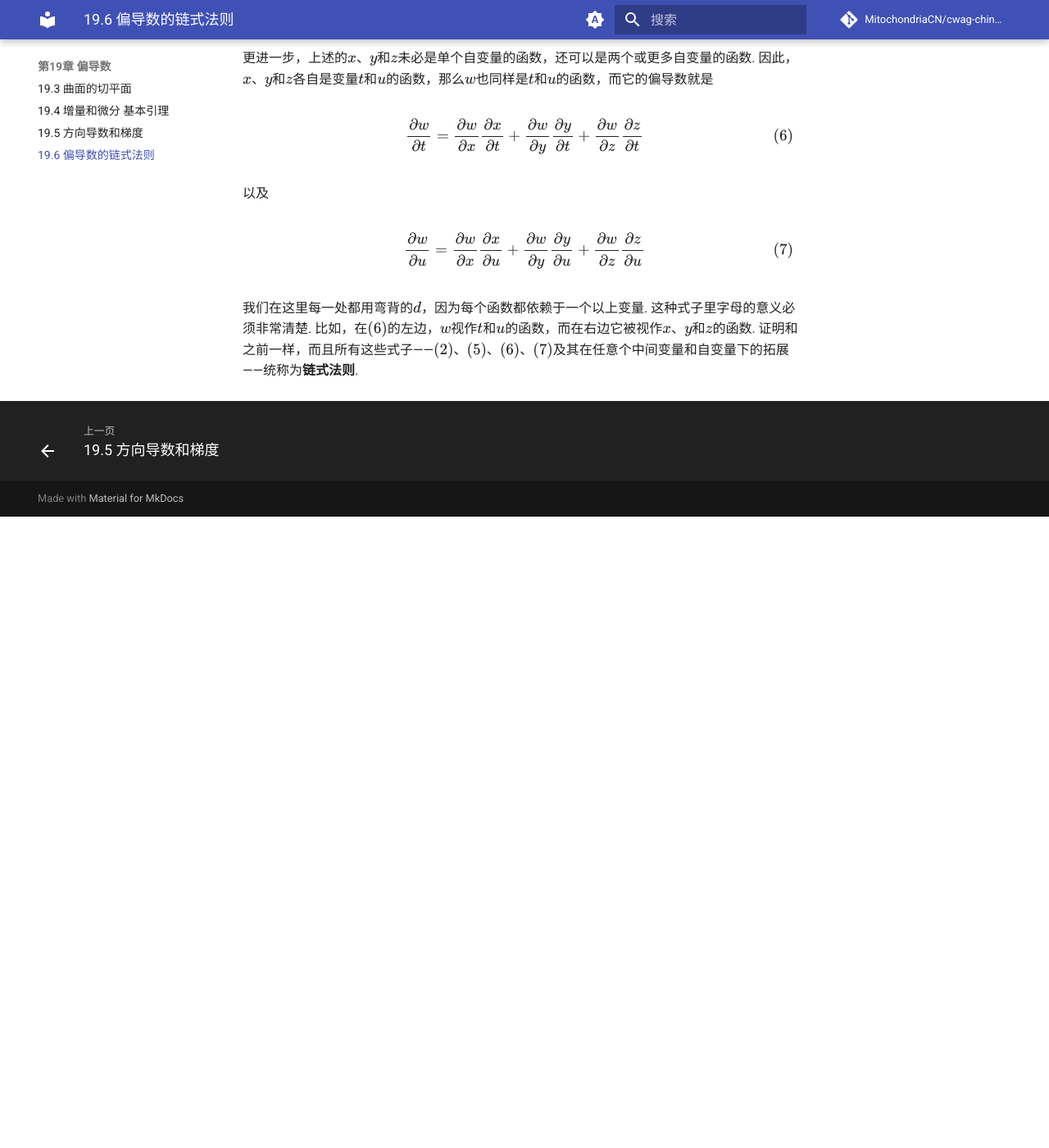
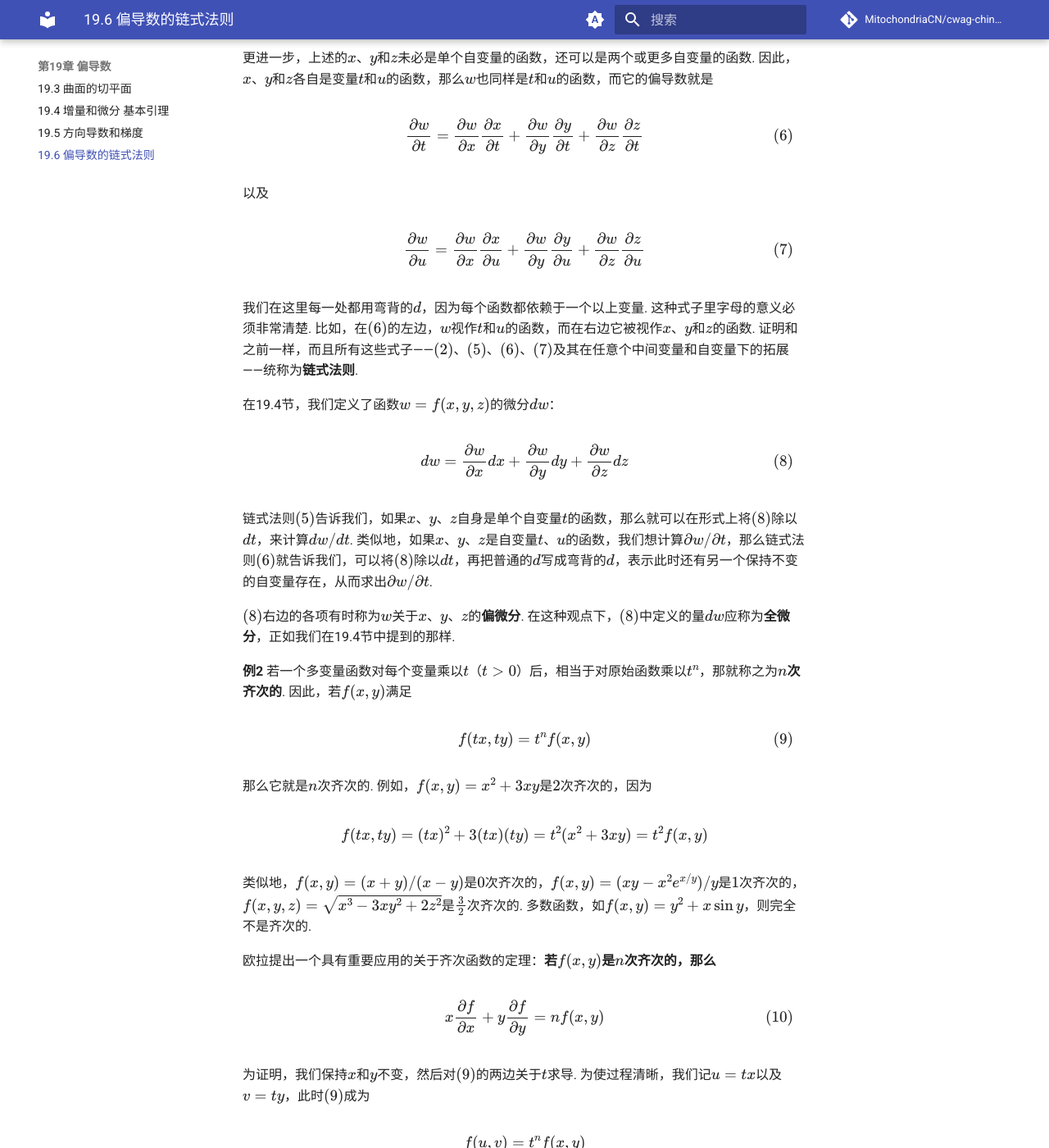
Before and after one commit to MitochondriaCN/cwag-chinese, an MkDocs documentation site: the page built from docs/19/6.md, in a window 1280 px wide and 1400 px high, scrolled down 2100 px. Shown: the whole window at 82% size. Built offline with MkDocs 1.6.1 and Material for MkDocs 9.7.7, drawn with Linux system fonts in a browser that asks for light colours; comment, search, counter and statistics services are not loaded; before the commit the page ends 2730 px from its top, so only the background shows below that; some of the changed text lies outside the part shown.

Commit message:
feat: 19.6部分

```diff
--- a/docs/19/6.md
+++ b/docs/19/6.md
@@ -78,3 +78,41 @@ $$\frac{\p w}{\p t}=\frac{\p w}{\p x}\frac{\p x}{\p t}+\frac{\p w}{\p y}\frac{\p
 $$\frac{\p w}{\p u}=\frac{\p w}{\p x}\frac{\p x}{\p u}+\frac{\p w}{\p y}\frac{\p y}{\p u}+\frac{\p w}{\p z}\frac{\p z}{\p u} \tag{7}$$
 
 我们在这里每一处都用弯背的$d$，因为每个函数都依赖于一个以上变量. 这种式子里字母的意义必须非常清楚. 比如，在$(6)$的左边，$w$视作$t$和$u$的函数，而在右边它被视作$x$、$y$和$z$的函数. 证明和之前一样，而且所有这些式子——$(2)$、$(5)$、$(6)$、$(7)$及其在任意个中间变量和自变量下的拓展——统称为**链式法则**.
+
+在19.4节，我们定义了函数$w=f(x,y,z)$的微分$dw$：
+
+$$dw=\frac{\p w}{\p x}dx+\frac{\p w}{\p y}dy+\frac{\p w}{\p z}dz \tag{8}$$
+
+链式法则$(5)$告诉我们，如果$x$、$y$、$z$自身是单个自变量$t$的函数，那么就可以在形式上将$(8)$除以$dt$，来计算$dw/dt$. 类似地，如果$x$、$y$、$z$是自变量$t$、$u$的函数，我们想计算$\p w/\p t$，那么链式法则$(6)$就告诉我们，可以将$(8)$除以$dt$，再把普通的$d$写成弯背的$d$，表示此时还有另一个保持不变的自变量存在，从而求出$\p w/\p t$.
+
+$(8)$右边的各项有时称为$w$关于$x$、$y$、$z$的**偏微分**. 在这种观点下，$(8)$中定义的量$dw$应称为**全微分**，正如我们在19.4节中提到的那样.
+
+**例2** 若一个多变量函数对每个变量乘以$t$（$t \gt 0$）后，相当于对原始函数乘以$t^n$，那就称之为**$n$次齐次的**. 因此，若$f(x,y)$满足
+
+$$f(tx,ty)=t^n f(x,y) \tag{9}$$
+
+那么它就是$n$次齐次的. 例如，$f(x,y)=x^2+3xy$是$2$次齐次的，因为
+
+$$f(tx,ty)=(tx)^2+3(tx)(ty)=t^2(x^2+3xy)=t^2f(x,y)$$
+
+类似地，$f(x,y)=(x+y)/(x-y)$是$0$次齐次的，$f(x,y)=(xy-x^2e^{x/y})/y$是$1$次齐次的，$f(x,y,z)=\sqrt{x^3-3xy^2+2z^2}$是$\frac{3}{2}$次齐次的. 多数函数，如$f(x,y)=y^2+x\sin y$，则完全不是齐次的.
+
+欧拉提出一个具有重要应用的关于齐次函数的定理：**若$f(x,y)$是$n$次齐次的，那么**
+
+$$x\frac{\p f}{\p x}+y\frac{\p f}{\p y}=nf(x,y) \tag{10}$$
+
+为证明，我们保持$x$和$y$不变，然后对$(9)$的两边关于$t$求导. 为使过程清晰，我们记$u=tx$以及$v=ty$，此时$(9)$成为
+
+$$f(u,v)=t^n f(x,y)$$
+
+随后使用链式法则关于$t$求导，得
+
+$$\frac{\p f}{\p u}\frac{\p u}{\p t}+\frac{\p f}{\p v}\frac{\p v}{\p t}=nt^{n-1}f(x,y)$$
+
+即
+
+$$x\frac{\p f}{\p u}+y\frac{\p f}{\p v}=nt^{n-1}f(x,y)$$
+
+再令$t=1$即得$(10)$. 类似地，若$f(x_1,x_2,\dots,x_m)$是$n$次齐次的，那么同理可得
+
+$$x_1\frac{\p f}{\p x_1}+x_2\frac{\p f}{\p x_2}+\dots+x_m\frac{\p f}{\p x_m}=nf(x_1,x_2,\dots,x_m)$$
```
